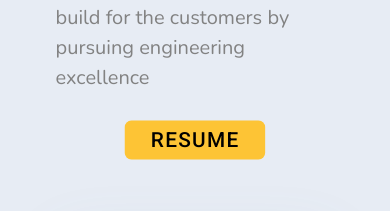
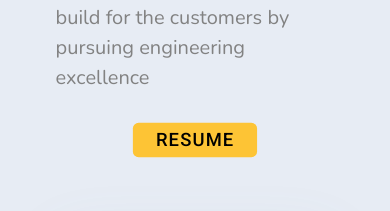
Before and after one commit to shubh0709/portfolio, a Next.js app: page / in a window 390 px wide. Shown: the part 822-1033 px from the top of the page. Built offline with nearby package versions, Linux system fonts and the light colour scheme.

Commit message:
resume button scale change

```diff
--- a/src/app/page.module.css
+++ b/src/app/page.module.css
@@ -408,6 +408,6 @@
   }
 
   .resumeButton {
-    transform: scale(1.3);
+    transform: scale(1.15);
   }
 }
```
